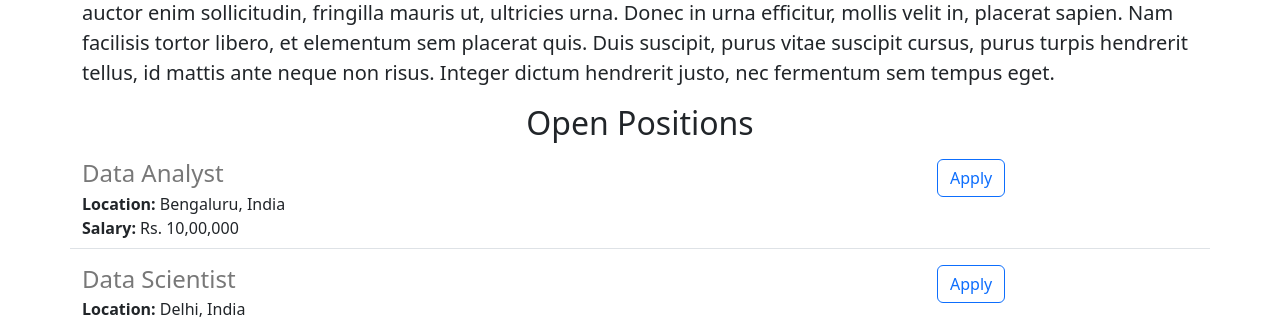
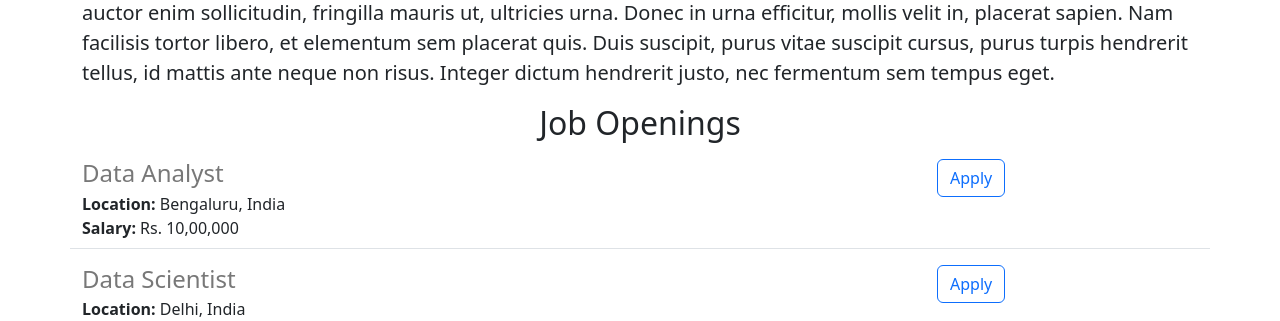
Before and after one commit to PreetiNegi04/careers-website, a Flask app: page / in a window 1280 px wide. Shown: the part 842-1163 px from the top of the page. Run offline with Flask 3, Linux system fonts and the light colour scheme.

Commit message:
made some changes

```diff
--- a/templates/home.html
+++ b/templates/home.html
@@ -27,7 +27,7 @@
 
       Vestibulum ultricies turpis vitae lorem posuere pretium. Aliquam nec sollicitudin ante. Aenean pulvinar vulputate nulla, sed fermentum ligula. Praesent mauris sem, tristique at metus sit amet, hendrerit eleifend dui. In hac habitasse platea dictumst. Donec hendrerit venenatis diam. Curabitur a augue in leo elementum feugiat. Mauris egestas ornare ex, eget mollis risus placerat eget. Aliquam quis interdum erat, eget tincidunt odio. Cras scelerisque imperdiet purus et sagittis. Vestibulum tempor, dui suscipit pretium rhoncus, purus libero blandit tellus, et aliquet libero ligula vitae lectus. Integer auctor enim sollicitudin, fringilla mauris ut, ultricies urna. Donec in urna efficitur, mollis velit in, placerat sapien. Nam facilisis tortor libero, et elementum sem placerat quis. Duis suscipit, purus vitae suscipit cursus, purus turpis hendrerit tellus, id mattis ante neque non risus. Integer dictum hendrerit justo, nec fermentum sem tempus eget.
     </p>
-    <h2 class = "text-center  mt-2 mb-2">Open Positions</h2>
+    <h2 class = "text-center  mt-2 mb-2">Job Openings</h2>
     <p>
       {% for job in jobs %}
       {%include 'jobitem.html'%}
```
